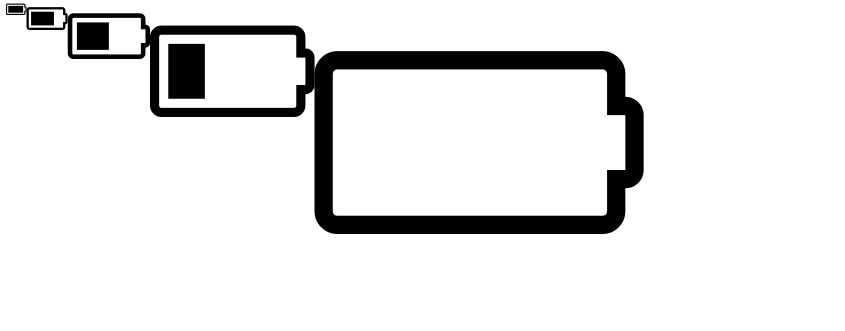
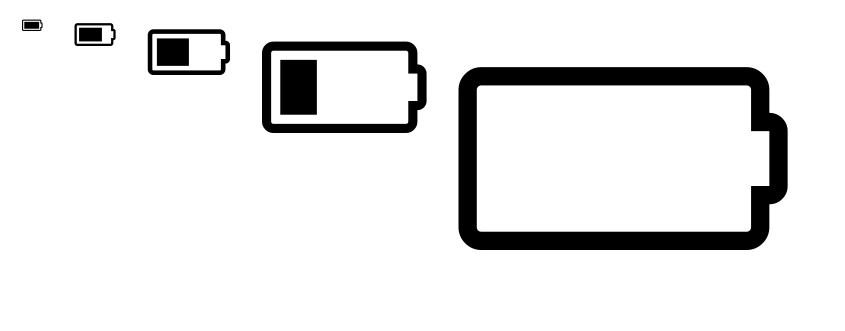
Before and after one commit to taniakononenko23/vscode-git-test63, a plain HTML site: page index.html in a window 1280 px wide. Shown: the whole page, without its empty margins (0-845 px from the left). Drawn offline with nearby package versions, Linux system fonts and the light colour scheme.

```diff
--- a/styles.css
+++ b/styles.css
@@ -10,27 +10,32 @@
     font-size: 16px;
     border: none;
     background-color: white;
+    margin: 16px;
 }
 
 .battery-three-quarters{
     font-size: 32px;
     border: none;
     background-color: white;
+    margin: 16px;
 }
 
 .battery-half{
     font-size: 64px;
     border: none;
     background-color: white;
+    margin: 16px;
 }
 .battery-quarter{
     font-size: 128px;
     border: none;
     background-color: white;
+    margin: 16px;
 }
 
 .battery-empty{
     font-size: 256px;
     border: none;
     background-color: white;
+    margin: 16px;
 }
```
